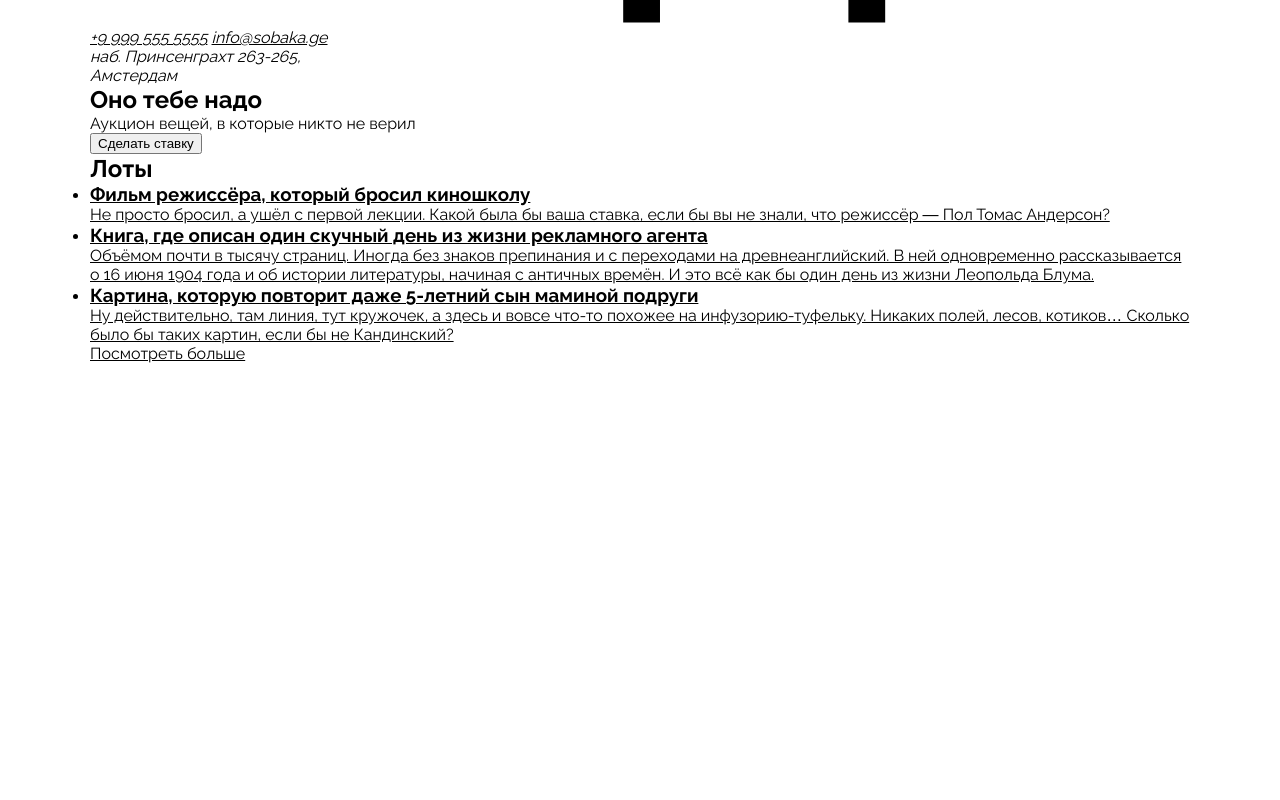
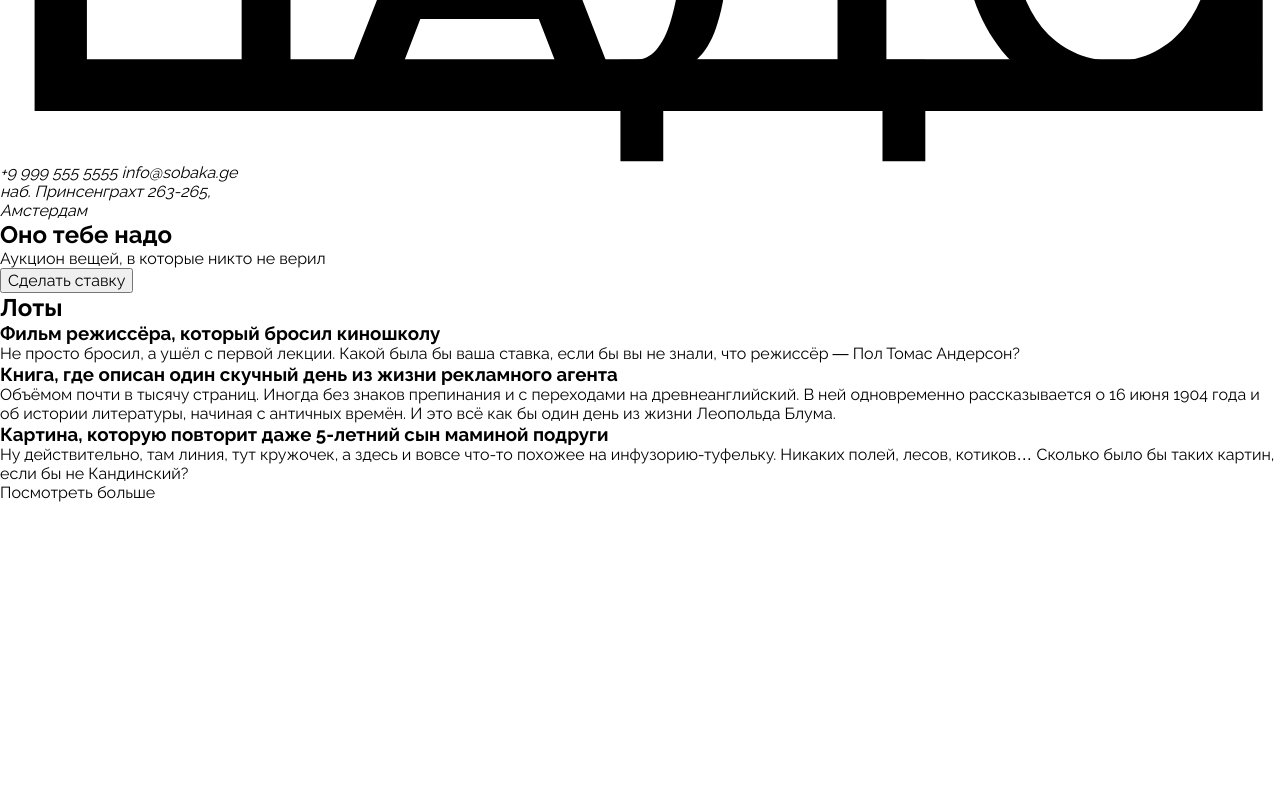
Before and after one commit to lirik7002/ono-tebe-nado, a plain HTML site: page index.html in a window 1280 px wide. Shown: the part 880-1680 px from the top of the page. Drawn offline with Linux system fonts and the light colour scheme.

Commit message:
Update global.css

```diff
--- a/styles/global.css
+++ b/styles/global.css
@@ -5,30 +5,33 @@
 }
 
 body {
-  width: 1100px;
   margin: 0 auto;
-  font-family: Raleway, sans-serif;
+  max-width: 1440px;
+  min-width: 1100px;
+  font-family: "Raleway", sans-serif;
+  background-color: #fff;
 }
 
-h1,
-h2,
-h3,
-h4,
-h5,
-h6,
-p,
-ul,
-ol,
-li,
-blockquote {
+h1, h2, h3, p, ul, ol, li, figure, blockquote {
   margin: 0;
   padding: 0;
 }
 
-a {
-  color: inherit;
+ul, ol {
+  list-style: none;
 }
 
 img {
+  display: block;
   width: 100%;
 }
+
+a {
+  color: inherit;
+  text-decoration: none;
+}
+
+button {
+  font: inherit;
+  cursor: pointer;
+}
```
